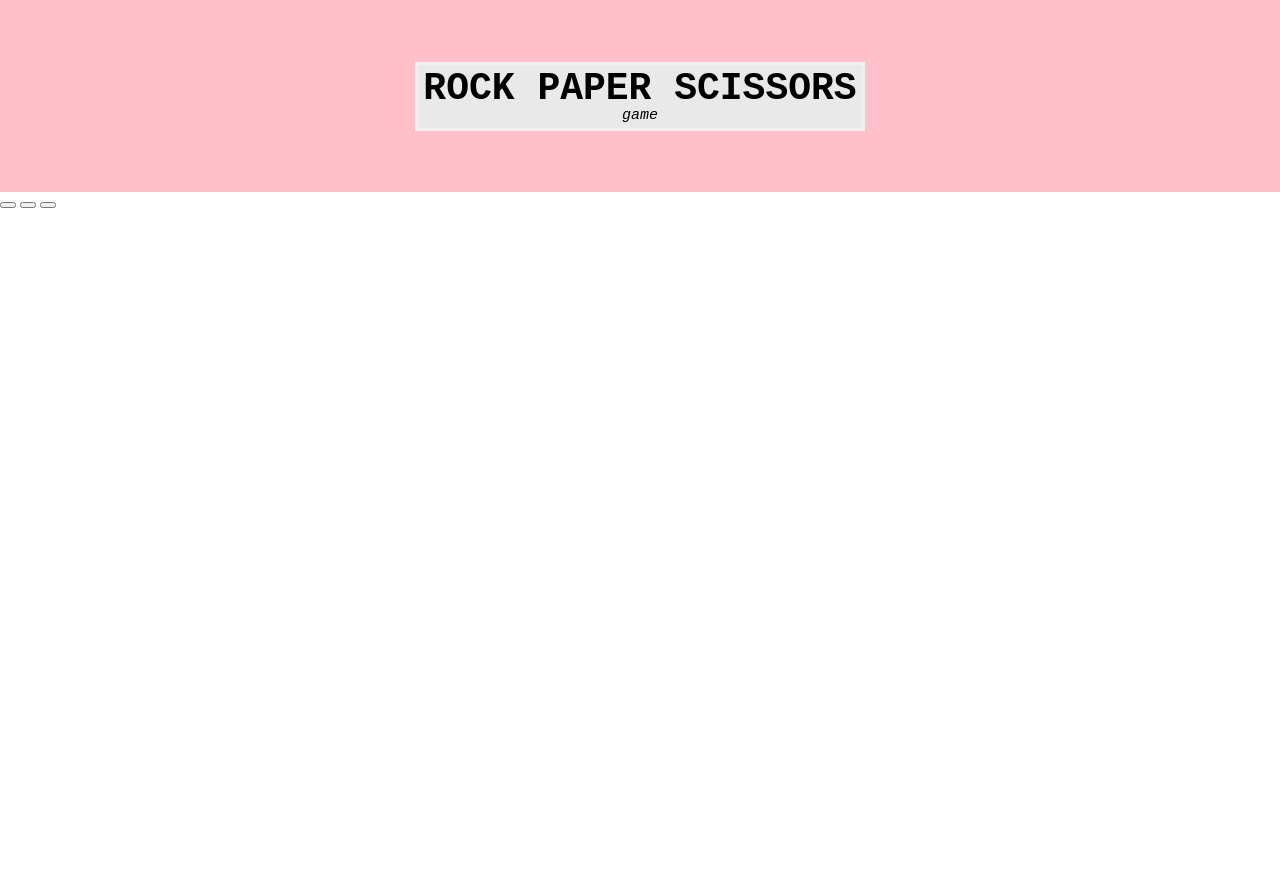
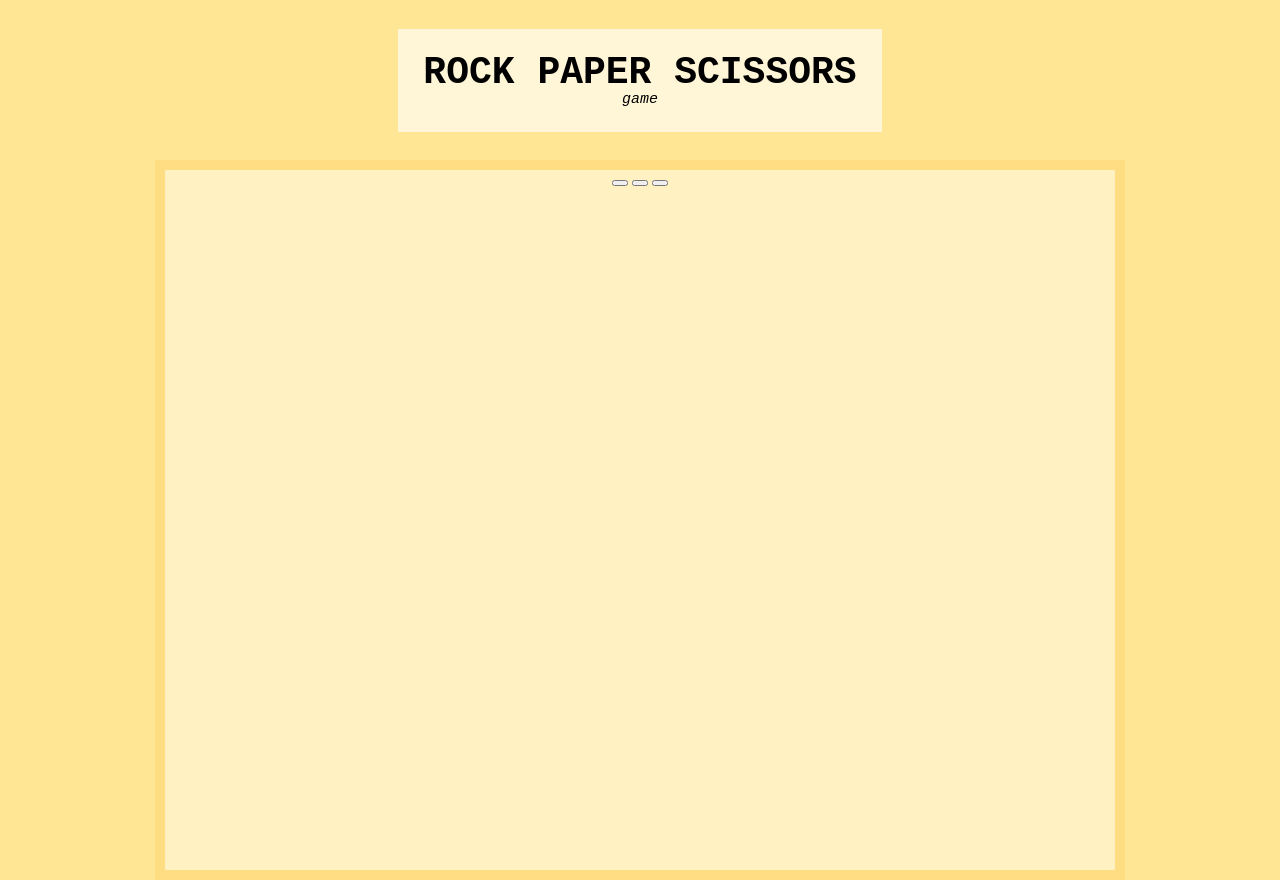
Before and after one commit to lagoracodes/rock-paper-scissors, a plain HTML site: page index.html in a window 1280 px wide. Before the commit the page ends 800 px from the top, so only its background shows below. Drawn offline with Linux system fonts and the light colour scheme.

Commit message:
additional changes

```diff
--- a/app.js
+++ b/app.js
@@ -1,4 +1,4 @@
-console.log('Paper, Rock, Scissors game!');
+console.log('Rock, Paper, Scissors game!');
 
 function computerChoice() {
   let result = Math.floor(Math.random() * 3 + 1);
--- a/css/styles.css
+++ b/css/styles.css
@@ -1,19 +1,34 @@
+body {
+  background-color: rgb(255, 230, 148);
+  display: flex;
+  flex-direction: column;
+  justify-content: center;
+  align-items: center;
+}
 #title-container {
   display: flex;
   flex-direction: column;
   width: 100vw;
-  height: 12em;
+  height: 10em;
   text-align: center;
-  background-color: pink;
+  background-color: rgb(255, 230, 148);
+}
+#game-container {
+  display: flex;
+  flex-direction: column;
+  align-items: center;
+  height: 700px;
+  width: 950px;
+  background-color: rgb(255, 241, 194);
+  border: solid rgb(255, 222, 131) 10px;
 }
 #title-text {
   margin: auto;
-  padding: 5px;
-  background-color: rgb(233, 233, 233);
+  padding: 25px;
+  background-color: rgb(255, 246, 215);
   font-family: 'Courier New', Courier, monospace;
   font-size: 38px;
   font-weight: 600;
-  border: solid rgb(240, 240, 240);
 }
 #title-h2 {
   font-style: italic;
--- a/index.html
+++ b/index.html
@@ -13,10 +13,12 @@
         <h2 id="title-h2">game</h2>
       </div>
     </div>
-    <div id="button-container">
-      <button class="button"></button>
-      <button class="button"></button>
-      <button class="button"></button>
+    <div id="game-container">
+      <div id="button-container">
+        <button class="button"></button>
+        <button class="button"></button>
+        <button class="button"></button>
+      </div>
     </div>
     <script src="app.js"></script>
   </body>
```
